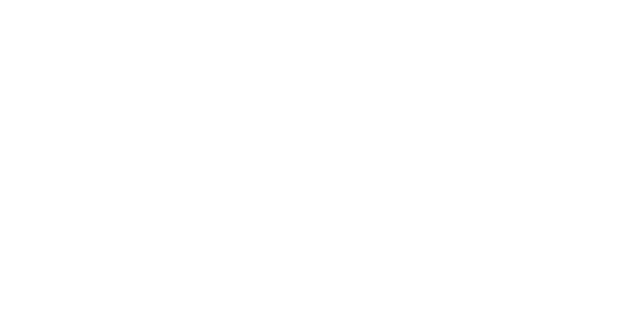
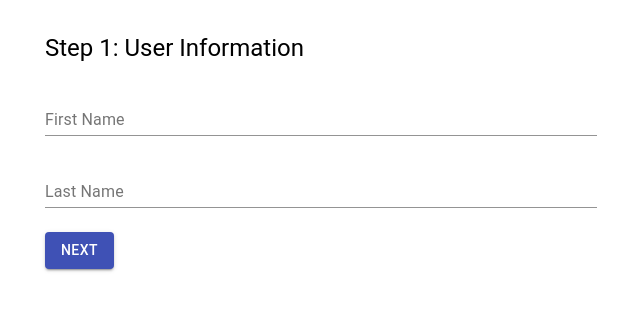
Before and after one commit to acciojob/multi-step-form-soumyabratam6, a React app: page / in a window 1280 px wide. Shown: the top 310 px of the page, without its empty margins (319-959 px from the left). Built offline with nearby package versions, Linux system fonts and the light colour scheme.

Commit message:
all multi form added..

```diff
--- a/package.json
+++ b/package.json
@@ -12,13 +12,14 @@
   "author": "",
   "license": "ISC",
   "dependencies": {
+    "@material-ui/core": "^4.12.3",
     "css-loader": "^4.3.0",
+    "cypress": "^9.5.0",
     "jest-junit": "^11.1.0",
     "react": "^16.13.1",
     "react-dom": "^16.13.1",
     "style-loader": "^1.2.1",
-    "webpack-cli": "^3.3.12",
-    "cypress": "^9.5.0"
+    "webpack-cli": "^3.3.12"
   },
   "jest": {
     "moduleNameMapper": {
--- a/src/components/App.js
+++ b/src/components/App.js
@@ -1,12 +1,40 @@
 
-import React from "react";
-import './../styles/App.css';
-
+import React, { useState } from "react";
+import { Container, Box, Button, TextField, Typography } from '@material-ui/core';
+import  Step from "./Step";
 const App = () => {
+  const [currentStep, setCurrentStep] = useState(1);
+  const [formData, setFormData] = useState({
+    first_name: '',
+    last_name: '',
+    model: '',
+    car_price: '',
+    card_info: '',
+    expiry_date: ''
+  });
+  const nextStep = () => setCurrentStep(prev => prev + 1);
+  const prevStep = () => setCurrentStep(prev => prev - 1);
+  const handleInputChange = (e) => {
+    const { id, value } = e.target;
+    setFormData(prev => ({ ...prev, [id]: value }));
+  };
+  const handleSubmit = () => {
+    console.log('Form Submitted:', formData);
+    // Add form submission logic here
+  }
   return (
-    <div>
-        {/* Do not remove the main div */}
-    </div>
+    <Container maxWidth="sm">
+      <Box mt={4}>
+        <Step
+          step={currentStep}
+          formData={formData}
+          handleInputChange={handleInputChange}
+          nextStep={nextStep}
+          prevStep={prevStep}
+          handleSubmit={handleSubmit}
+        />
+      </Box>
+    </Container>
   )
 }
 
--- /dev/null
+++ b/src/components/Step.js
@@ -0,0 +1,108 @@
+
+import { Container, Box, Button, TextField, Typography } from '@material-ui/core';
+import { blue } from '@material-ui/core/colors';
+import React from 'react'
+
+function Step({ step, formData, handleInputChange, nextStep, prevStep, handleSubmit }) {
+  const renderStepContent = () => {
+    switch (step) {
+      case 1:
+        return (
+          <Box>
+            <Typography variant="h5" gutterBottom>
+              Step 1: User Information
+            </Typography>
+            <TextField
+              fullWidth
+              margin="normal"
+              label="First Name"
+              id="first_name"
+              value={formData.first_name}
+              onChange={handleInputChange}
+            />
+            <TextField
+              fullWidth
+              margin="normal"
+              label="Last Name"
+              id="last_name"
+              value={formData.last_name}
+              onChange={handleInputChange}
+            />
+          </Box>
+        );
+      case 2:
+        return (
+          <Box>
+            <Typography variant="h5" gutterBottom>
+              Step 2: Car Information
+            </Typography>
+            <TextField
+              fullWidth
+              margin="normal"
+              label="Car Model"
+              id="model"
+              value={formData.model}
+              onChange={handleInputChange}
+            />
+            <TextField
+              fullWidth
+              margin="normal"
+              label="Car Price"
+              id="car_price"
+              value={formData.car_price}
+              onChange={handleInputChange}
+            />
+          </Box>
+        );
+      case 3:
+        return (
+          <Box>
+            <Typography variant="h5" gutterBottom>
+              Step 3: Payment Information
+            </Typography>
+            <TextField
+              fullWidth
+              margin="normal"
+              label="Card Information"
+              id="card_info"
+              value={formData.card_info}
+              onChange={handleInputChange}
+            />
+            <TextField
+              fullWidth
+              margin="normal"
+              label="Expiry Date"
+              id="expiry_date"
+              value={formData.expiry_date}
+              onChange={handleInputChange}
+            />
+          </Box>
+        );
+      default:
+        return <Typography variant="h5">Unknown Step</Typography>;
+    }
+  };
+
+  return (
+    <Box>
+      {renderStepContent()}
+      <Box mt={2}>
+        {step > 1 && (
+          <Button variant="contained" color="primary" onClick={prevStep} sx={{ mr: 2 }}>
+            Previous
+          </Button>
+        )}
+        {step < 3 ? (
+          <Button variant="contained" color="primary" onClick={nextStep}>
+            Next
+          </Button>
+        ) : (
+          <Button variant="contained" color="primary" onClick={handleSubmit}>
+            Submit
+          </Button>
+        )}
+      </Box>
+    </Box>
+  );
+}
+export default Step;
```
Also changed, not shown: 1 other file (tests, documents, lock files or other folders).
